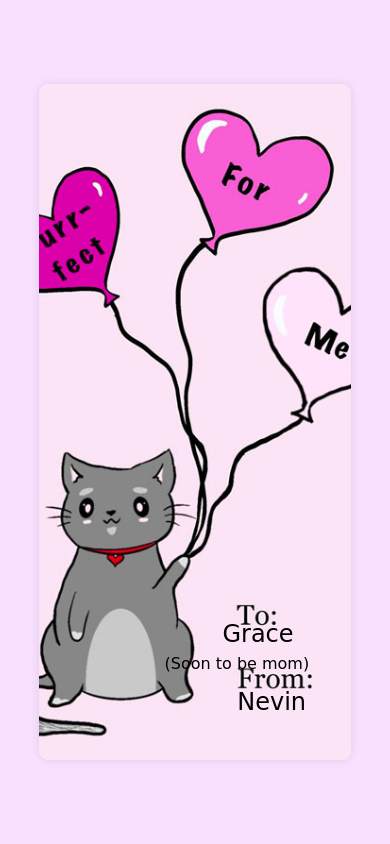
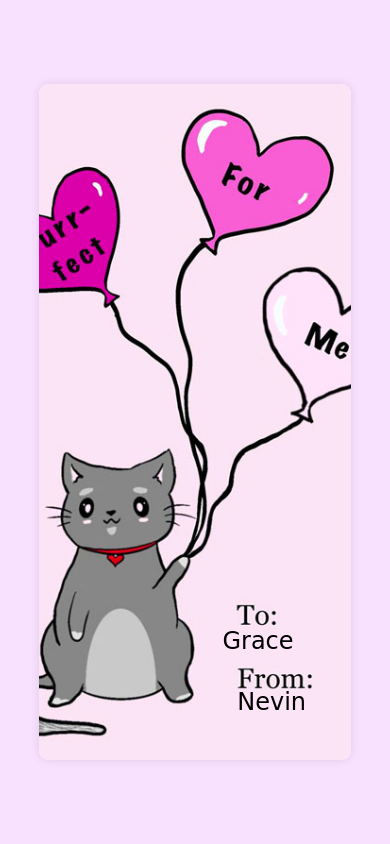
Before and after one commit to NevinAF/VDay, a plain HTML site: page index.html in a window 390 px wide. Drawn offline with Linux system fonts and the light colour scheme.

Commit message:
Text fix for mobile

```diff
--- a/index.html
+++ b/index.html
@@ -65,8 +65,7 @@
 <div class="card-container">
     <div class="card-page">
         <img src="image1.jpg" alt="Valentine's Image 1">
-        <p style="bottom: 10%;right: 12%;">Grace</p>
-        <p style="bottom: 7.5%;right: 7%;font-size:1em">(Soon to be mom)</p>
+        <p style="bottom: 9%;right: 12%;">Grace</p>
         <p style="bottom: 0%;right: 8%;">Nevin</p>
     </div>
     <div class="card-page">
```
